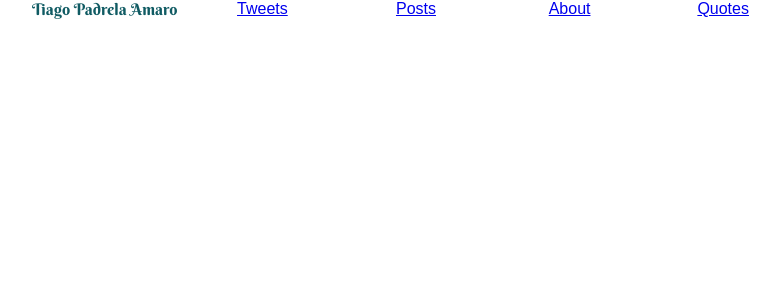
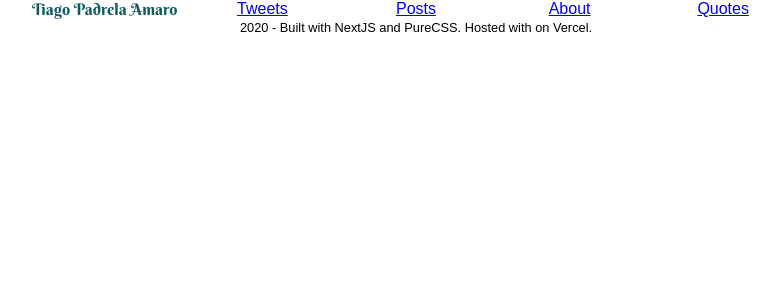
Before and after one commit to tiagoamaro/tiagoamaro.com.br_nextjs, a Next.js app: page / in a window 1280 px wide. Shown: the top 300 px of the page, without its empty margins (224-1004 px from the left). Built offline with nearby package versions, Linux system fonts and the light colour scheme.

Commit message:
Create footer

```diff
--- /dev/null
+++ b/components/footer.js
@@ -0,0 +1,13 @@
+export default function Footer () {
+  const year = (new Date()).getFullYear()
+
+  return (
+    <div className='pure-g'>
+      <div className='pure-u-5-5 text-center'>
+        <small>
+          {year} - Built with NextJS and PureCSS. Hosted with on Vercel.
+        </small>
+      </div>
+    </div>
+  )
+}
--- a/components/layout.js
+++ b/components/layout.js
@@ -1,6 +1,7 @@
 import Container from '../components/container'
 import Head from 'next/head'
 import NavBar from '../components/navbar'
+import Footer from '../components/footer'
 
 export default function Layout ({ children }) {
   return (
@@ -18,6 +19,7 @@ export default function Layout ({ children }) {
       <Container>
         <NavBar />
         {children}
+        <Footer />
       </Container>
     </>
   )
```
